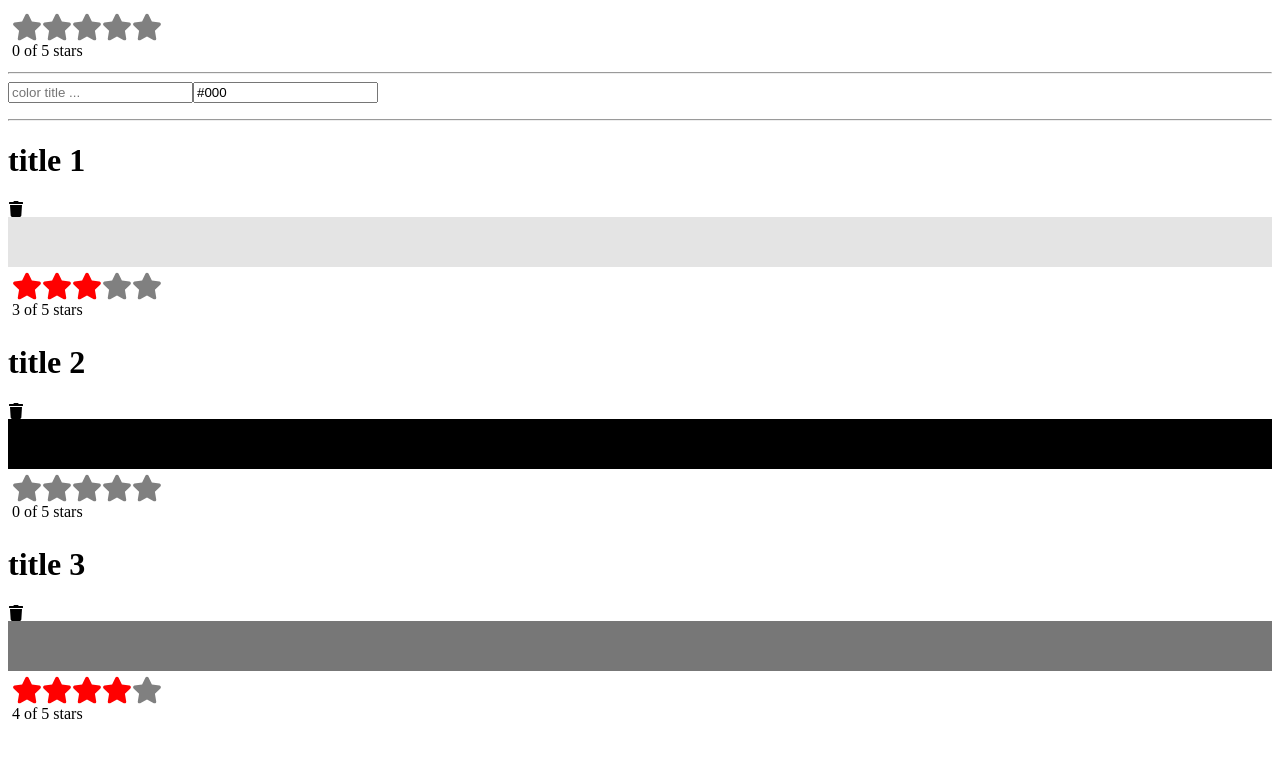
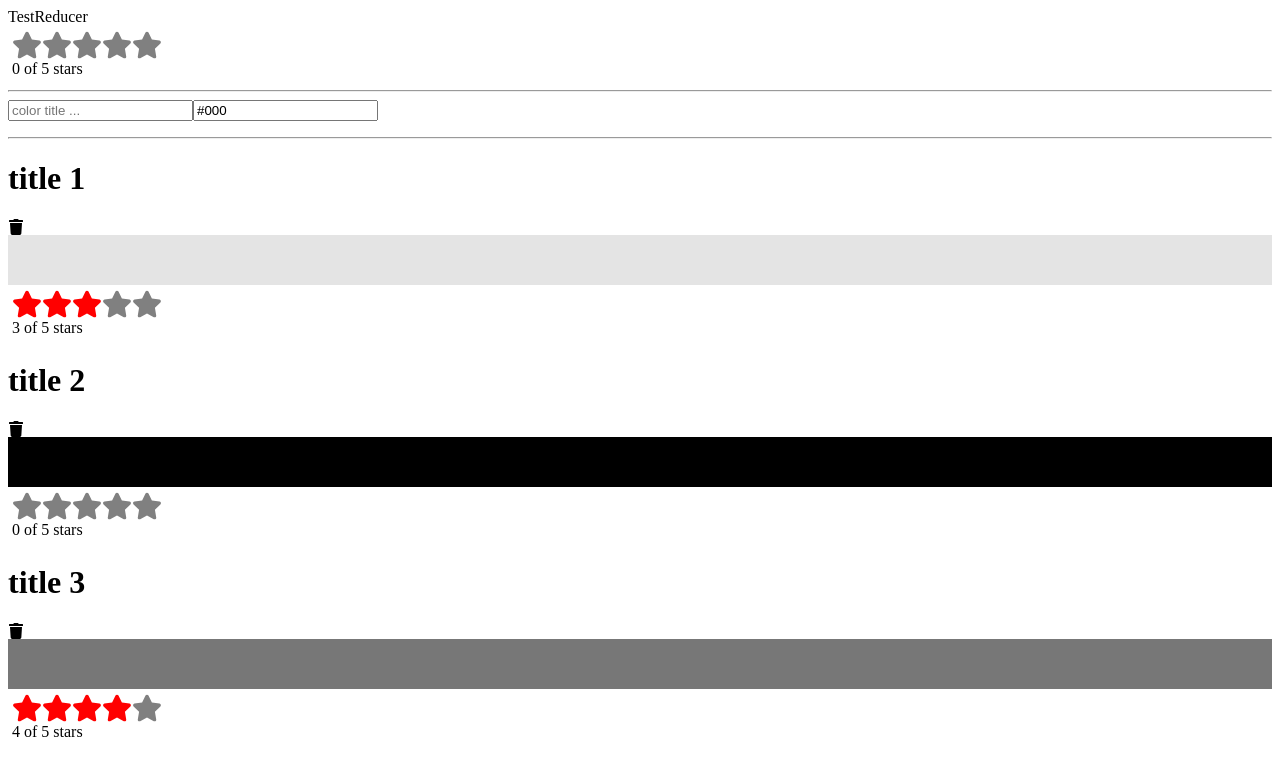
Before and after one commit to energiay/testinh_react_hooks, a React app: page / in a window 1280 px wide. Shown: the top 776 px of the page. Built offline with nearby package versions, Linux system fonts and the light colour scheme.

Commit message:
add compontnt reducer

```diff
--- a/src/App.jsx
+++ b/src/App.jsx
@@ -3,10 +3,12 @@ import StarRating from '@components/StarRating/StarRating.jsx'
 import Form from '@components/Form/Form.jsx'
 import Colors from '@components/Colors/Colors.jsx'
 import ColorProvider from '@hooks/useColorProvider.jsx';
+import TestReducer from '@components/TestReducer/TestReducer.js'
 
 const App = () => {
     return (
         <div>
+            <TestReducer />
             <StarRating />
             <hr />
             <Form />
--- /dev/null
+++ b/src/components/TestReducer/TestReducer.js
@@ -0,0 +1,9 @@
+import React from 'react'
+
+const TestReducer = () => {
+    return (
+        <div>TestReducer</div>
+    )
+}
+
+export default TestReducer
```
